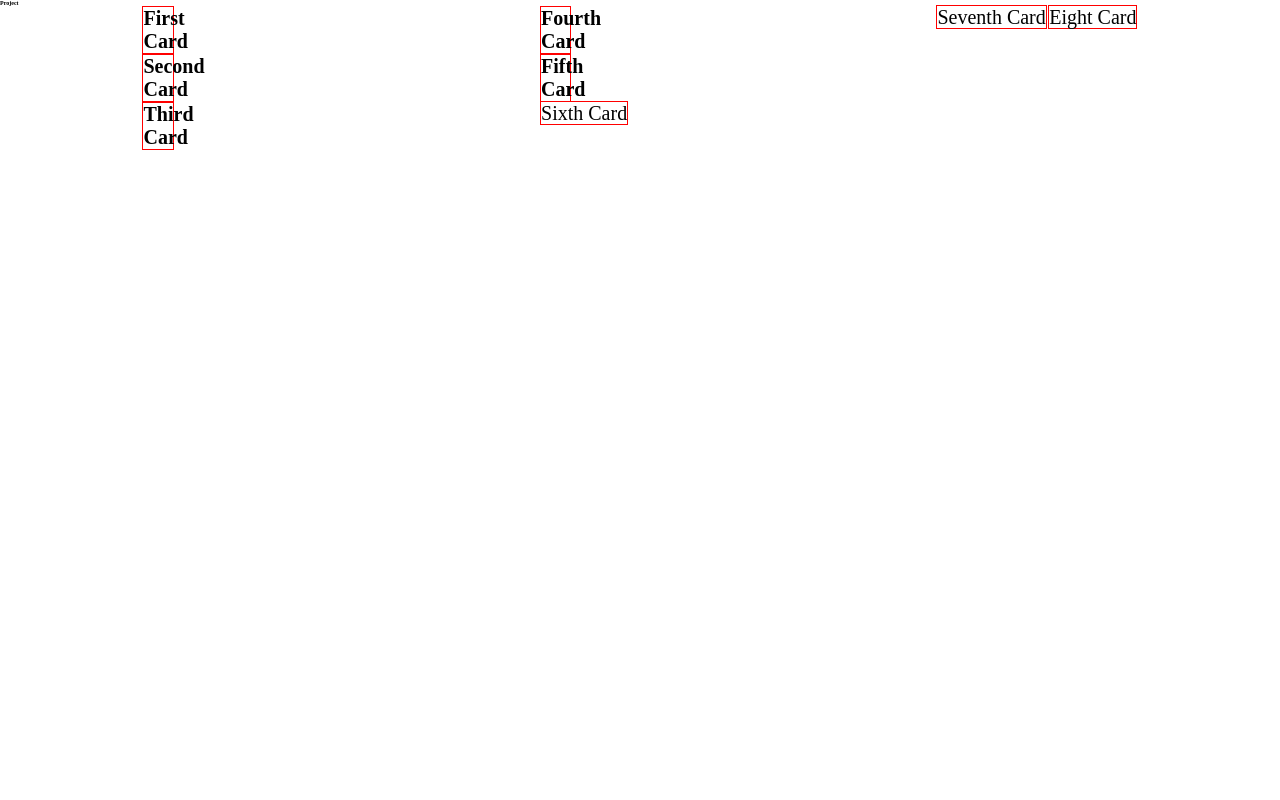
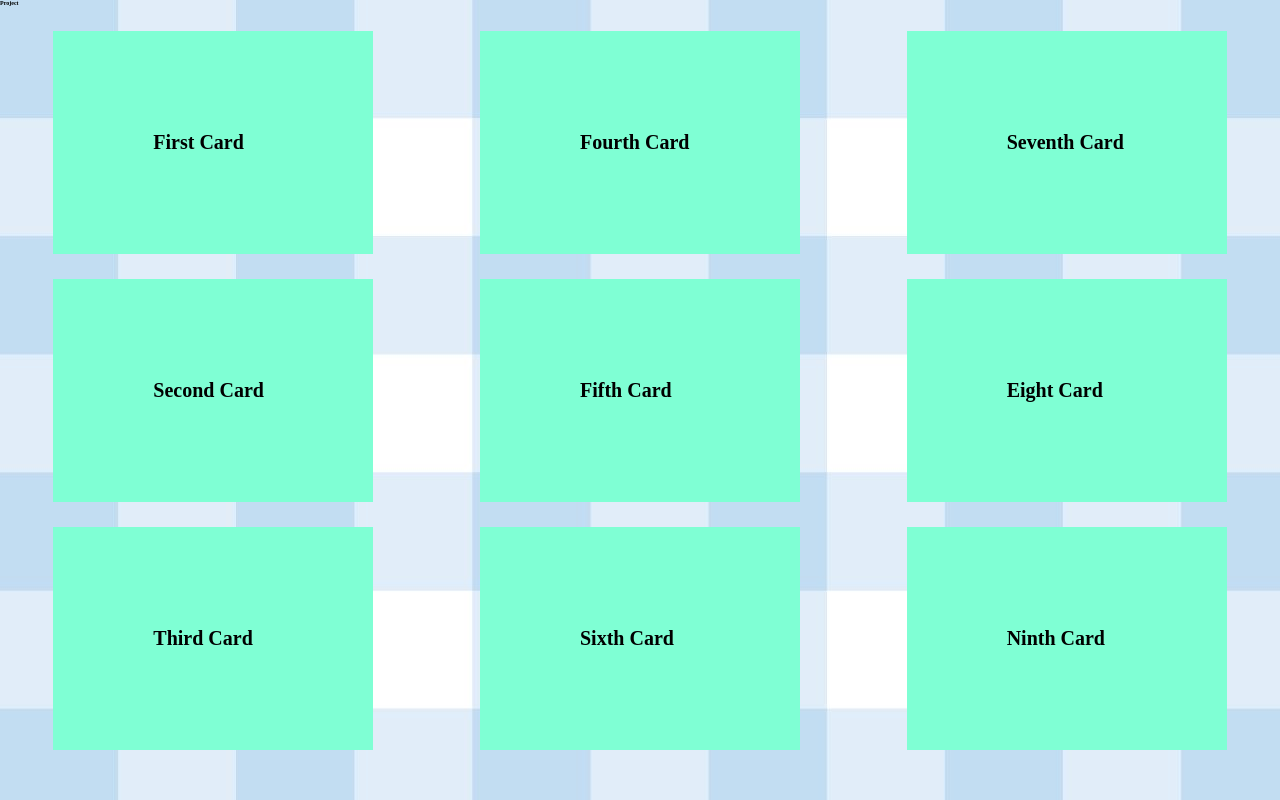
Before and after one commit to staten-island-tech/flex-box-gallery-MichelleO3O, a plain HTML site: page index.html in a window 1280 px wide. Drawn offline with Linux system fonts and the light colour scheme.

Commit message:
seventh commit

```diff
--- a/index.html
+++ b/index.html
@@ -8,22 +8,51 @@
 </head>
 <body>
    <h1 class="banner">Project</h1>
-    <div class="all-cards">
+
+   <div class="all-cards">
         <div class="cards first-colum">
-            <h2 class="card-headers">First Card</h2>
-            <h3 class="card-headers">Second Card</h3>
-            <h4 class="card-headers">Third Card</h4>
+            <div class="first-card">
+                <h2 class="card-headers">First Card</h2>
+            </div>
+
+            <div class="second-card">
+                <h3 class="card-headers">Second Card</h3>
+            </div>
+
+            <div class="third-card">
+                <h4 class="card-headers">Third Card</h4>
+
+            </div>
         </div>
 
         <div class="cards second-colum">
-            <h5 class="card-headers">Fourth Card</h5>
-            <h6 class="card-headers">Fifth Card</h6>
-            <h7 class="card-headers">Sixth Card</h7>
+            <div class="fourth-card">
+                <h3 class="card-headers">Fourth Card</h3>
+            </div>
+
+            <div class="fifth-card">
+                <h4 class="card-headers">Fifth Card</h4>
+            </div>
+
+            <div class="sixth-card">
+                <h5 class="card-headers">Sixth Card</h5>
+            </div>
+
         </div>
 
         <div class="cards third-colum">
-            <h7 class="card-headers">Seventh Card</h7>
-            <h8 class="card-headers">Eight Card</h8>
+            <div class="seventh-card">
+                <h3 class="card-headers">Seventh Card</h3>
+            </div>
+
+            <div class="eight-card">
+                <h4 class="card-headers">Eight Card</h4>
+            </div>
+
+            <div class="ninth-card">
+                <h5 class="card-headers">Ninth Card</h5>
+            </div>
+
         </div>
     </div>
 
--- a/style.css
+++ b/style.css
@@ -6,11 +6,17 @@ body,
   box-sizing: border-box;
   font-size: 62.5%;
 }
+body {
+  background-image: url("blu background.jpg");
+  object-fit: contain;
+}
 
 .card-headers {
   font-size: 2rem;
-  border: 1px solid red;
-  width: 28%;
+  background-color: aquamarine;
+  width: 25vw;
+  padding: 100px;
+  margin: 25px;
 }
 
 .all-cards {
```
Also changed, not shown: blu background.jpg (added).
